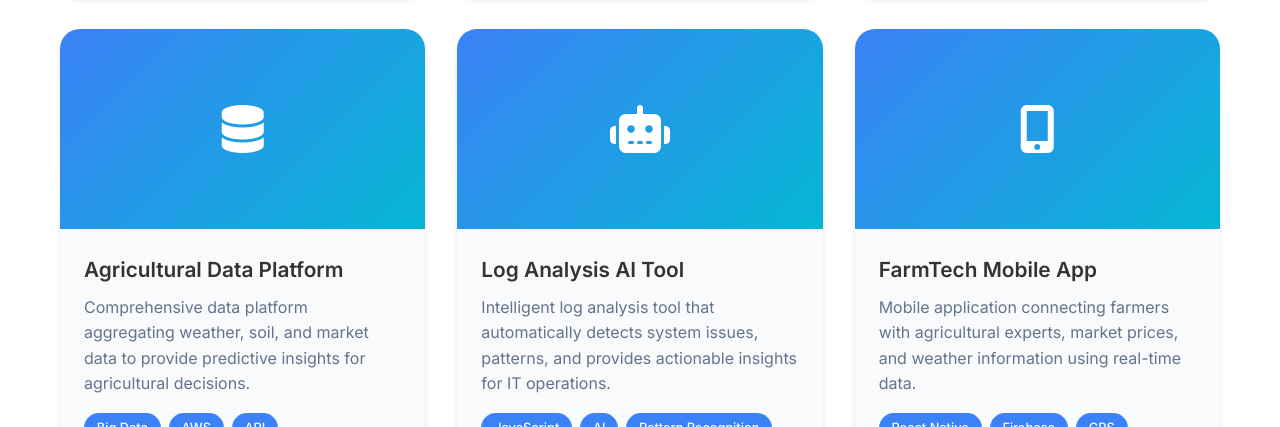
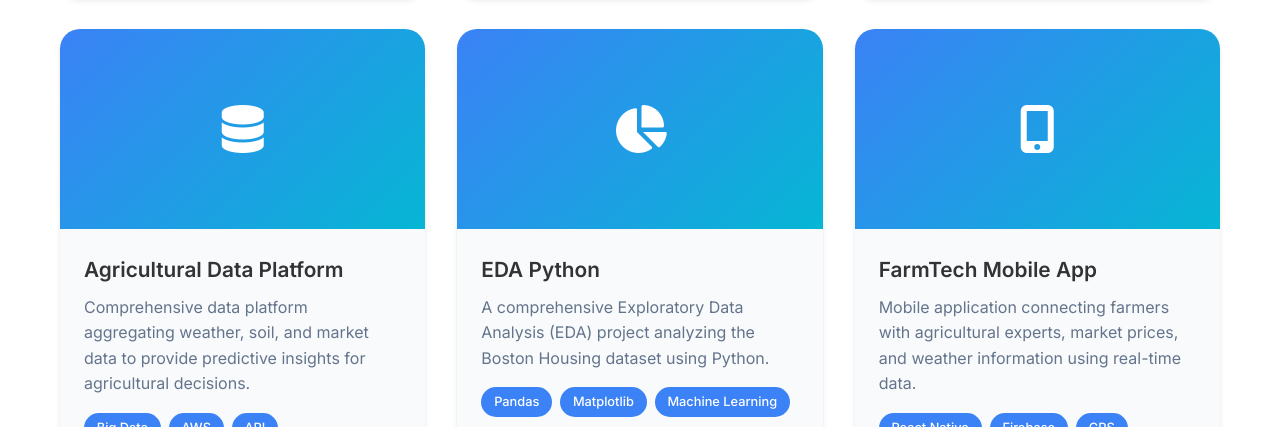
Before and after one commit to Jaytech9/Portfolio-, a plain HTML site: page index.html in a window 1280 px wide. Shown: the part 2322-2749 px from the top of the page. Drawn offline with Linux system fonts and the light colour scheme.

Commit message:
Adding initial project files after git reinitialization

```diff
--- a/index.html
+++ b/index.html
@@ -325,22 +325,22 @@
                 <!-- PROJECT CARD 5: Log Analysis AI Tool -->
                 <div class="project-card">
                     <div class="project-image">
-                        <i class="fas fa-robot"></i>
+                       <i class="fas fa-chart-pie"></i>
                     </div>
                     <div class="project-content">
-                        <h3 class="project-title">Log Analysis AI Tool</h3>
-                        <p class="project-description">Intelligent log analysis tool that automatically detects system issues, patterns, and provides actionable insights for IT operations.</p>
+                        <h3 class="project-title">EDA Python</h3>
+                        <p class="project-description">A comprehensive Exploratory Data Analysis (EDA) project analyzing the Boston Housing dataset using Python.</p>
                         <div class="project-tags">
-                            <span class="tag">JavaScript</span>
-                            <span class="tag">AI</span>
-                            <span class="tag">Pattern Recognition</span>
+                            <span class="tag">Pandas </span>
+                            <span class="tag">Matplotlib </span>
+                            <span class="tag">Machine Learning</span>
                         </div>
                         <div class="project-links">
                             <a href="#" class="project-link">
                                 <i class="fab fa-github"></i>
                                 Code
                             </a>
-                            <a href="#" class="project-link">
+                            <a href="https://jaytech9.github.io/EDA-Boston/" class="project-link">
                                 <i class="fas fa-external-link-alt"></i>
                                 Try It
                             </a>
```
